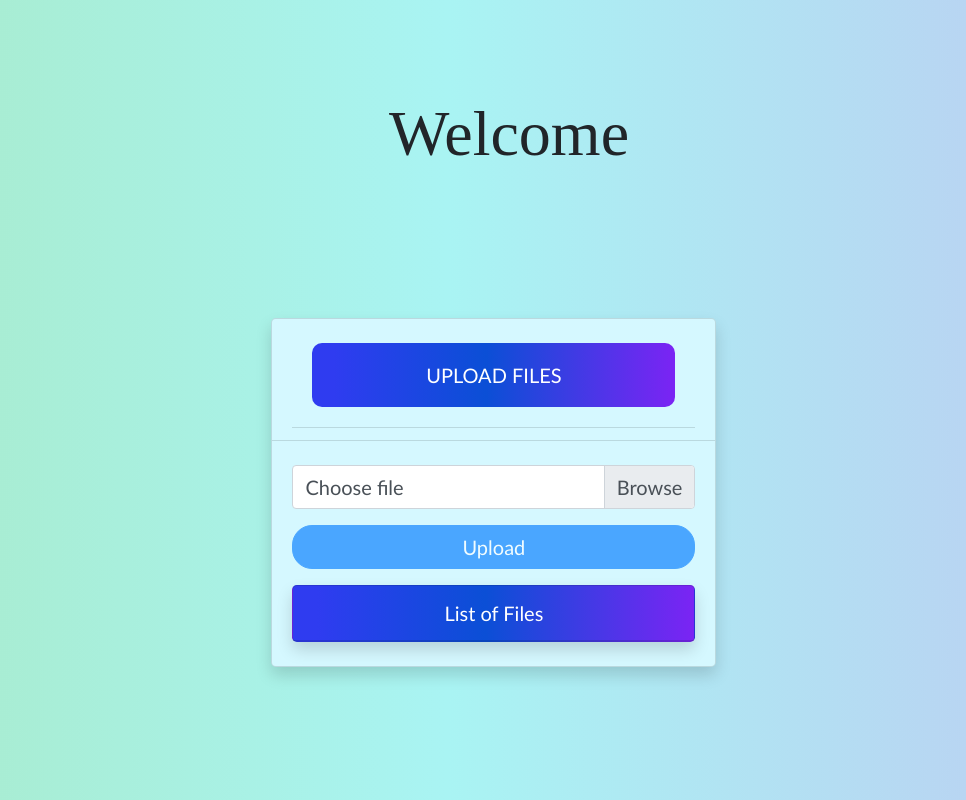
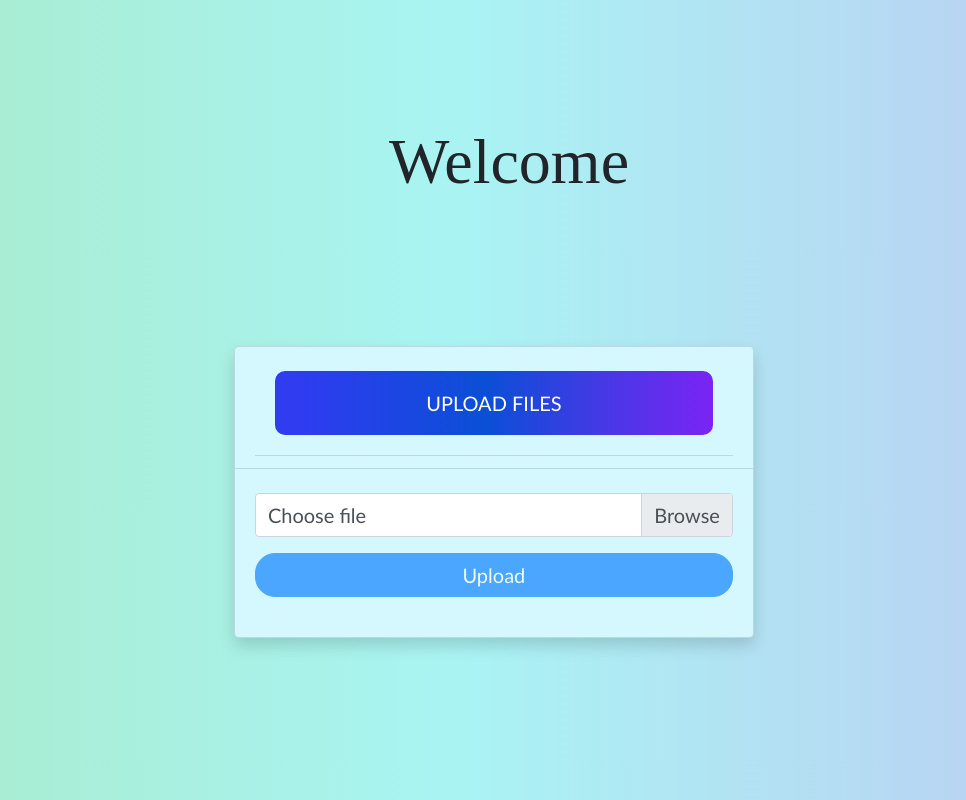
Before and after one commit to iamthebenison/Angular-based-File-analyzer, an Angular app in the folder AngularUploadFile7/: page / in a window 1280 px wide. Shown: the whole page, without its empty margins (141-1107 px from the left). Built offline with nearby package versions, Linux system fonts and the light colour scheme; a web font is replaced by a local one.

Commit message:
Finalizing designs and Components

```diff
--- a/AngularUploadFile7/src/app/app.component.html
+++ b/AngularUploadFile7/src/app/app.component.html
@@ -1,4 +1,4 @@
-<div class="container" style="width:600px">
+<div class="container" style="width: 690px">
 
   <app-upload-files></app-upload-files>
 </div>
--- a/AngularUploadFile7/src/app/components/upload-files/upload-files.component.css
+++ b/AngularUploadFile7/src/app/components/upload-files/upload-files.component.css
@@ -3,7 +3,7 @@
 }
 
 .container {
-    max-width: 800px;
+    max-width: 1000px;
     margin-top: 40px;
     border-radius: 12px;
 
--- a/AngularUploadFile7/src/app/components/upload-files/upload-files.component.html
+++ b/AngularUploadFile7/src/app/components/upload-files/upload-files.component.html
@@ -31,14 +31,14 @@
 
           <div class="alert alert-light" role="alert" *ngIf="message">{{ message }}</div>
 
-          <div class="card bg-gradient-primary-light rounded-lg shadow">
+          <!-- <div class="card bg-gradient-primary-light rounded-lg shadow">
             <div class="card-header bg-gradient-primary text-white">List of Files</div>
             <ul class="list-group list-group-flush">
               <li class="list-group-item" *ngFor="let file of fileInfos | async">
                 <a href="{{ file.url }}">{{ file.name }}</a>
               </li>
             </ul>
-          </div>
+          </div> -->
         </div>
       </div>
     </div>
--- a/AngularUploadFile7/src/app/components/upload-files/upload-files.component.ts
+++ b/AngularUploadFile7/src/app/components/upload-files/upload-files.component.ts
@@ -85,6 +85,7 @@ export class UploadFilesComponent implements OnInit {
         Object.keys(row).forEach((header) => {
           if (row[header] !== '') {
             filteredRow[header] = row[header];
+            this.message="Blank columns are removed";
           }
         });
         return filteredRow;
```
